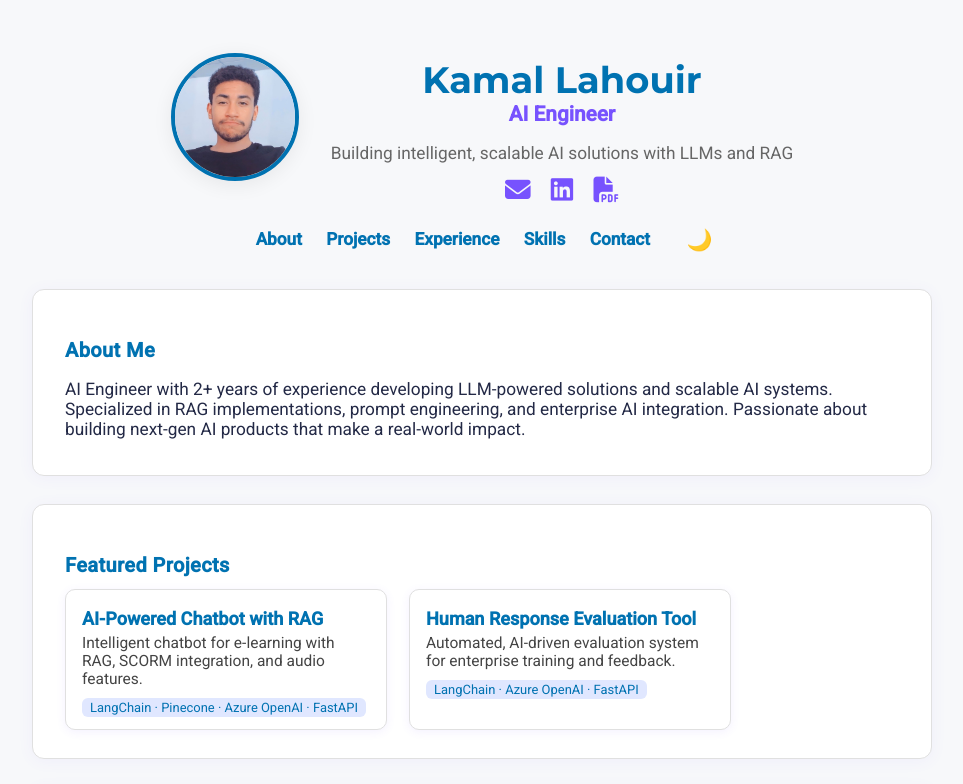
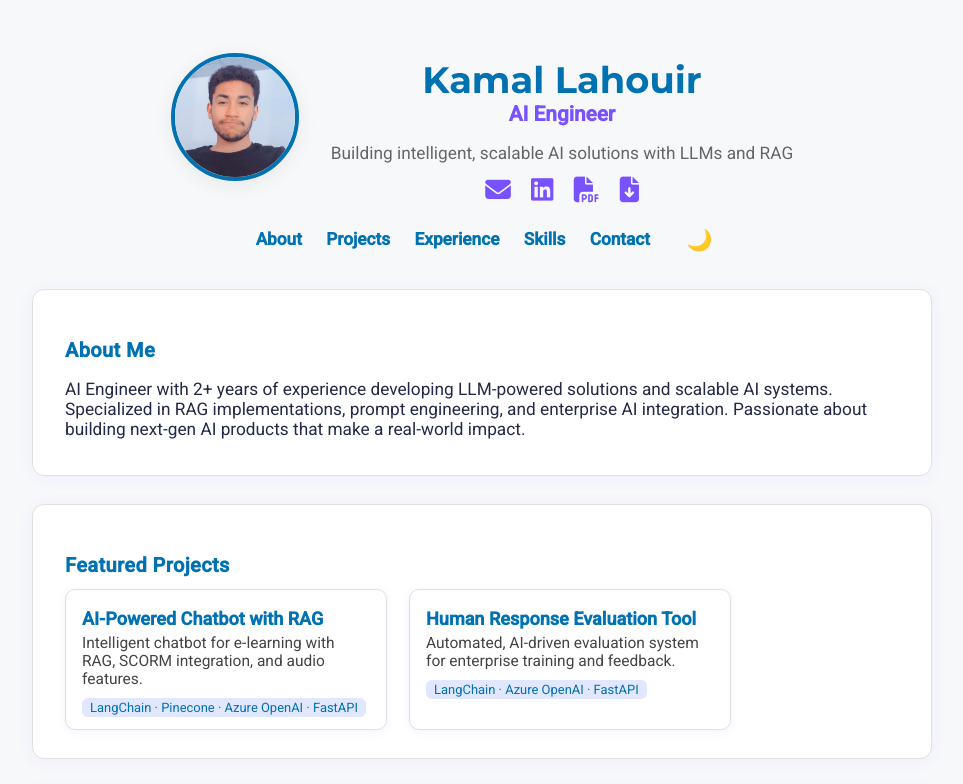
Before and after one commit to Kamal-Lahouir/Kamal-Lahouir.github.io, a plain HTML site: page index.html in a window 1280 px wide. Shown: the top 784 px of the page, without its empty margins (158-1121 px from the left). Drawn offline with Linux system fonts and the light colour scheme.

Commit message:
resume icon

```diff
--- a/index.html
+++ b/index.html
@@ -26,10 +26,17 @@
             <a href="https://www.linkedin.com/in/kamal-lahouir/" target="_blank" title="LinkedIn" rel="noopener">
               <i class="fab fa-linkedin"></i>
             </a>
-            <a href="resume/Kamal-Lahouir-Resume.pdf" target="_blank" title="Resume" rel="noopener">
+            <!-- Resume: view online -->
+            <a href="resume/Kamal-Lahouir-Resume.pdf" target="_blank" title="View Resume (PDF)" rel="noopener">
               <i class="fas fa-file-pdf"></i>
             </a>
+
+            <!-- Resume: direct download -->
+            <a href="resume/Kamal-Lahouir-Resume.pdf" download title="Download Resume" rel="noopener">
+              <i class="fas fa-file-arrow-down"></i>
+            </a>
           </div>
+
         </div>
       </div>
       <nav>
```
